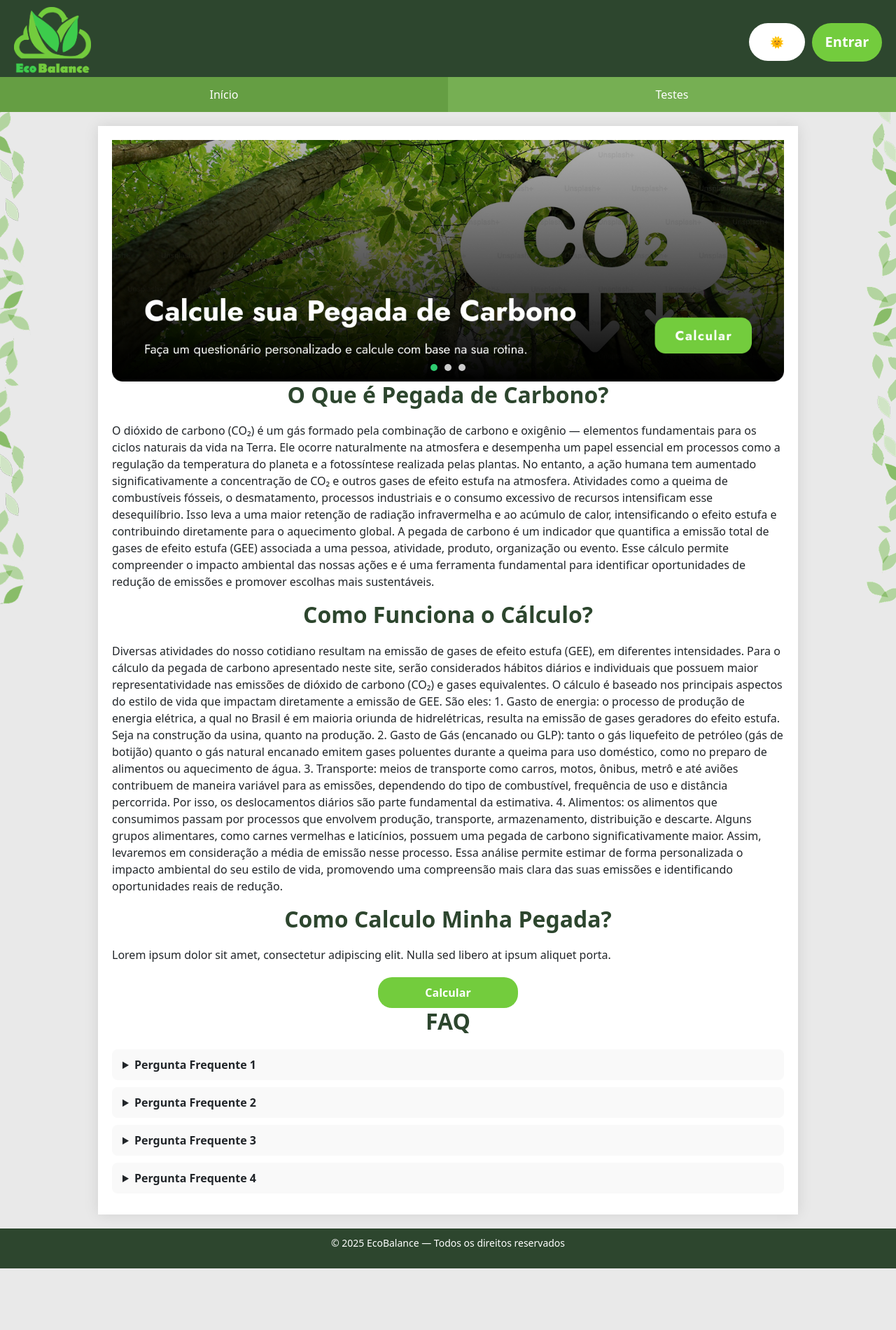
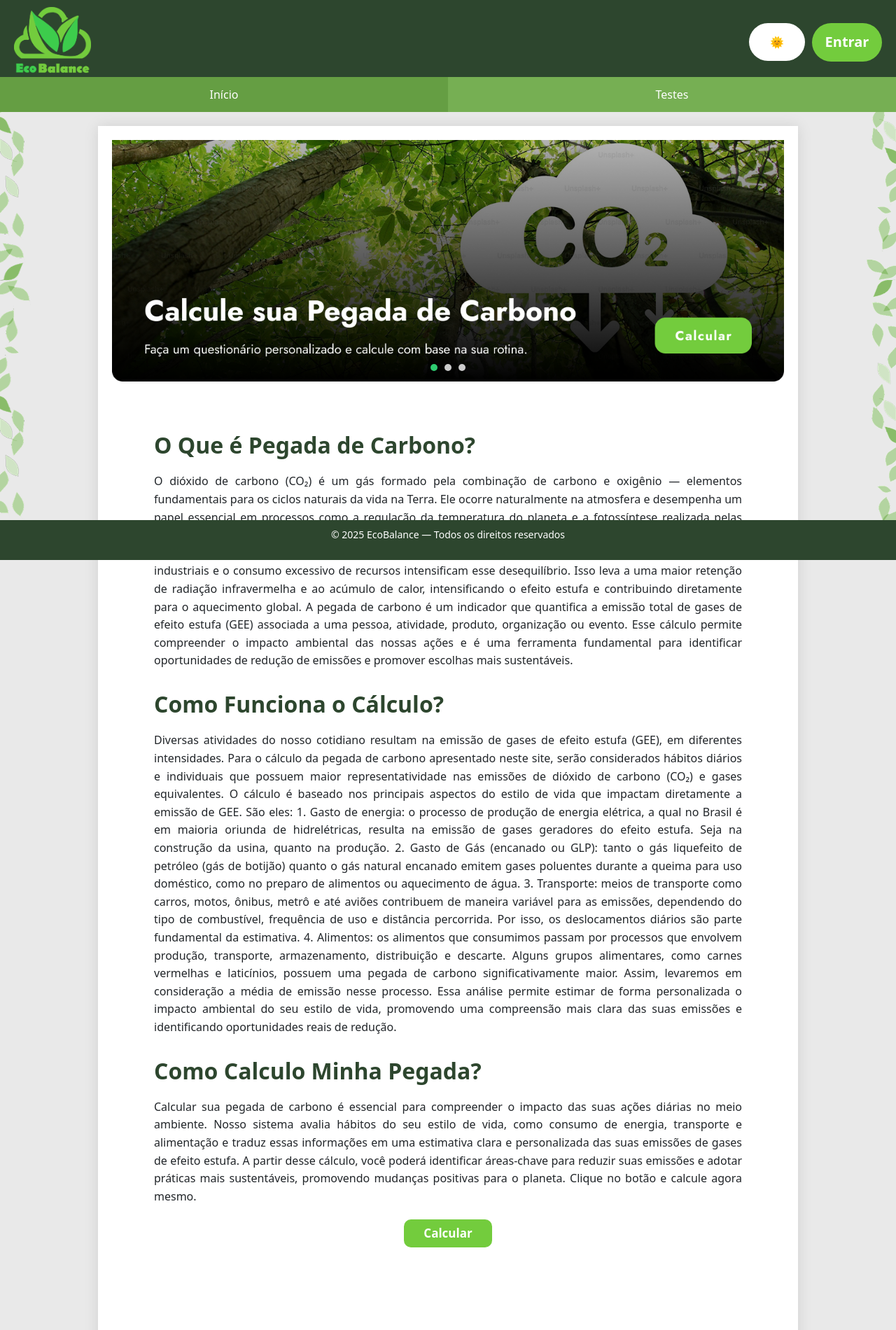
Before and after one commit to littlerichard01/EcoBalance, a React (Create React App) app in the folder client/: page / in a window 1280 px wide. Shown: the top 1900 px of the page at 70% size. Before the commit the page ends 1812 px from the top, so only its background shows below. Built offline with nearby package versions, Linux system fonts and the light colour scheme.

Commit message:
Finalização pag home, ajustes rodapé, ajuste folhas e nav.
Co-authored-by: Felipe Moreno <FMoreno99@users.noreply.github.com>

```diff
--- a/client/src/pages/Home.js
+++ b/client/src/pages/Home.js
@@ -24,10 +24,10 @@ const Home = () => {
       </header>
 
       <div className="nav-bar-home">
-        <div className="nav-metade-esquerda">
+        <div className="nav-metade-esquerda-home">
           <span className="nav-link">Início</span>
         </div>
-        <div className="nav-metade-direita">
+        <div className="nav-metade-direita-home">
           <span className="nav-link">Testes</span>
         </div>
       </div>
@@ -73,31 +73,36 @@ Essa análise permite estimar de forma personalizada o impacto ambiental do seu
             </p>
 
             <h2 className="login-title">Como Calculo Minha Pegada?</h2>
-            <p>Lorem ipsum dolor sit amet, consectetur adipiscing elit. Nulla sed libero at ipsum aliquet porta.</p>
+            <p>Calcular sua pegada de carbono é essencial para compreender o impacto das suas ações diárias no meio ambiente. Nosso sistema avalia hábitos do seu estilo de vida, como consumo de energia, transporte e alimentação e traduz essas informações em uma estimativa clara e personalizada das suas emissões de gases de efeito estufa. A partir desse cálculo, você poderá identificar áreas-chave para reduzir suas emissões e adotar práticas mais sustentáveis, promovendo mudanças positivas para o planeta. Clique no botão e calcule agora mesmo.</p>
 
             <div className="btn-wrapper">
-              <button className="btn-cadastrar">Calcular</button>
+              <button className="btn-calcular">Calcular</button>
             </div>
           </section>
 
+
           {/* FAQ */}
-          <section className="faq-section">
+          <section className="info-section">
             <h2 className="login-title">FAQ</h2>
-            <details>
-              <summary>Pergunta Frequente 1</summary>
-              <p>Resposta detalhada da pergunta frequente 1.</p>
+            <details className="faq-item">
+              <summary>Por que devo calcular minha Pegada de Carbono?</summary>
+              <p>O primeiro passo para uma mudança significativa é entender nosso próprio impacto. Calcular a pegada de carbono permite enxergar como nossas ações contribuem para a crise climática que está acontecendo, e assim, tomar decisões mais conscientes para ajudar a desacelerar seus efeitos.</p>
             </details>
-            <details>
-              <summary>Pergunta Frequente 2</summary>
-              <p>Resposta detalhada da pergunta frequente 2.</p>
+            <details className="faq-item">
+              <summary>Como reduzir minha pegada?</summary>
+              <p>Após preencher seus dados, o sistema irá oferecer sugestões personalizadas com base no seu perfil. Essas dicas vão te ajudar a repensar hábitos e a reduzir gradualmente suas emissões de CO₂.</p>
             </details>
-            <details>
-              <summary>Pergunta Frequente 3</summary>
-              <p>Resposta detalhada da pergunta frequente 3.</p>
+            <details className="faq-item">
+              <summary>Como é feito o cálculo da minha emissão de carbono?</summary>
+              <p>Para saber como o cálculo de pegada de carbono é feito, clique aqui.</p>
             </details>
-            <details>
-              <summary>Pergunta Frequente 4</summary>
-              <p>Resposta detalhada da pergunta frequente 4.</p>
+            <details className="faq-item">
+              <summary>O que são as conquistas?</summary>
+              <p>As conquistas são prêmios simbólicos que acompanham a sua jornada de redução de emissões. Elas funcionam como incentivo, permitindo que você visualize seu progresso e compartilhe suas metas alcançadas. Seu histórico é salvo no sistema, para que você acompanhe a evolução da sua pegada ao longo do tempo.</p>
+            </details>
+            <details className="faq-item">
+              <summary>Outras pessoas verão minhas estatísticas?</summary>
+              <p>Não. Os dados inseridos no EcoBalance são sigilosos e não podem ser acessados por outros usuários do sistema.</p>
             </details>
           </section>
         </div>
--- a/client/src/pages/Login.css
+++ b/client/src/pages/Login.css
@@ -10,7 +10,10 @@ html, body {
   height: 100%;
   font-family: 'Jost', sans-serif;
   background-color: #E9E9E9;
-}
+
+  }
+
+
 
 .pagina-login {
   display: flex;
@@ -21,19 +24,26 @@ html, body {
 }
 
 /* Folhas */
-.folha {
-  position: absolute;
-  bottom: 1%;
-  top: 1%;
-  width: 20vh;
-  max-width: 55px;
+.folha-esquerda {
+  position: fixed;
+  top: 0;
+  left: 0;
+  width: 55px;
+  height: 100%; /* Preencherá toda a altura */
+
+  background-size: contain; /* Ajusta o tamanho da imagem */
+  z-index: 0; /* Certifique-se de que fique atrás do conteúdo */
+}
+
+.folha-direita {
+  position: fixed;
+  top: 0;
+  right: 0;
+  width: 55px;
+  height: 100%; /* Preencherá toda a altura */
+  background-size: contain;
   z-index: 0;
-  display: flex;
-  flex-direction: column;
-  justify-content: space-between;
 }
-.folha-esquerda { left: 0; }
-.folha-direita { right: 0; }
 
 /* Header */
 .header {
@@ -276,7 +286,7 @@ html, body {
   transform: scale(1.05);
 }
 
-/* Footer */
+/*footer*/
 .footer {
   background-color: #2D462E;
   color: white;
@@ -284,7 +294,11 @@ html, body {
   padding: 10px 0;
   font-size: 14px;
   z-index: 2;
+  position: fixed;
+  bottom: 0;
+  width: 100%;
 }
+
 
 /*Recuperação de Senha*/
 
@@ -375,6 +389,22 @@ html, body {
   margin-top: 20px;
 }
 
+.btn-calcular {
+  background-color: #73CC3D;
+  color: #fff;
+  margin-top: 15px;
+  padding: 7px;
+  border: none;
+  border-radius: 10px;
+  font-weight: bold;
+  font-size: 17px;
+  width: 15%;
+  max-width: 200px;
+  margin: 20px auto 0;
+  display: block;
+  transition: background-color 0.3s ease, transform 0.2s ease;
+}
+
 .faq-section details {
   background: #f9f9f9;
   margin-bottom: 10px;
@@ -396,7 +426,7 @@ html, body {
   height: 50px;
   z-index: 2;
 }
-.nav-metade-esquerda, .nav-metade-direita {
+.nav-metade-esquerda-home, .nav-metade-direita-home {
   flex: 1;
   display: flex;
   align-items: center;
@@ -405,12 +435,77 @@ html, body {
   font-weight: 400;
   font-size: 16px;
 }
-.nav-metade-esquerda {
+.nav-metade-esquerda-home {
   background-color: #659E43;
 }
-.nav-metade-direita {
+.nav-metade-direita-home {
   background-color: #76AF53;
 }
+/* Ajuste de alinhamento e espaçamento */
+.login-title {
+  text-align: left;
+}
+.info-section {
+  text-align: left;
+  padding: 40px 60px; /* aumenta o espaçamento lateral */
+  margin-top: 2px;   /* dá um respiro maior abaixo do carrossel */
+}
+
+.info-section h2 {
+  margin-top: 30px;
+}
+
+.info-section p {
+  margin-top: 10px;
+  line-height: 1.6;
+  text-align: justify;
+}
+
+.faq-item {
+  background-color: #fff !important; /* força branco */
+  border: 1px solid #ccc;
+  border-radius: 12px;
+  margin-bottom: 20px;
+  box-shadow: 0 2px 6px rgba(0, 0, 0, 0.05);
+  overflow: hidden;
+  transition: all 0.3s ease;
+}
+
+.faq-item summary {
+  padding: 18px 24px;
+  cursor: pointer;
+  font-weight: bold;
+  font-family: 'Jost', sans-serif;
+  font-size: 1rem;
+  list-style: none;
+  display: flex;
+  justify-content: space-between;
+  align-items: center;
+  background-color: transparent;
+}
+
+.faq-item summary::-webkit-details-marker {
+  display: none;
+}
+
+.faq-item summary::after {
+  content: '▾';
+  font-size: 1.2rem;
+  transition: transform 0.3s ease;
+}
+
+.faq-item[open] summary::after {
+  transform: rotate(180deg);
+}
+
+.faq-item p {
+  padding: 0 24px 18px;
+  margin: 0;
+  color: #444;
+  font-size: 0.95rem;
+  line-height: 1.5;
+}
+
 
 
 /* Responsivo (Mobile até 768px) */
@@ -457,18 +552,12 @@ html, body {
     transition: background-color 0.3s ease;
   }
 
-  .nav-metade-esquerda {
+  .nav-metade-esquerda-home {
     background-color: #659E43;
-  }
-  .nav-metade-esquerda:hover {
-    background-color: #558C3A;
   }
 
   .nav-metade-direita {
     background-color: #76AF53;
-  }
-  .nav-metade-direita:hover {
-    background-color: #679944;
   }
 
   .nav-link {
@@ -517,10 +606,6 @@ html, body {
     max-width: 100%;
   }
 
-  .footer {
-    font-size: 12px;
-    padding: 8px 0;
-  }
 }
 
 .mensagem-senha {
```
Lines whose indentation alone changed are shown as unchanged.
